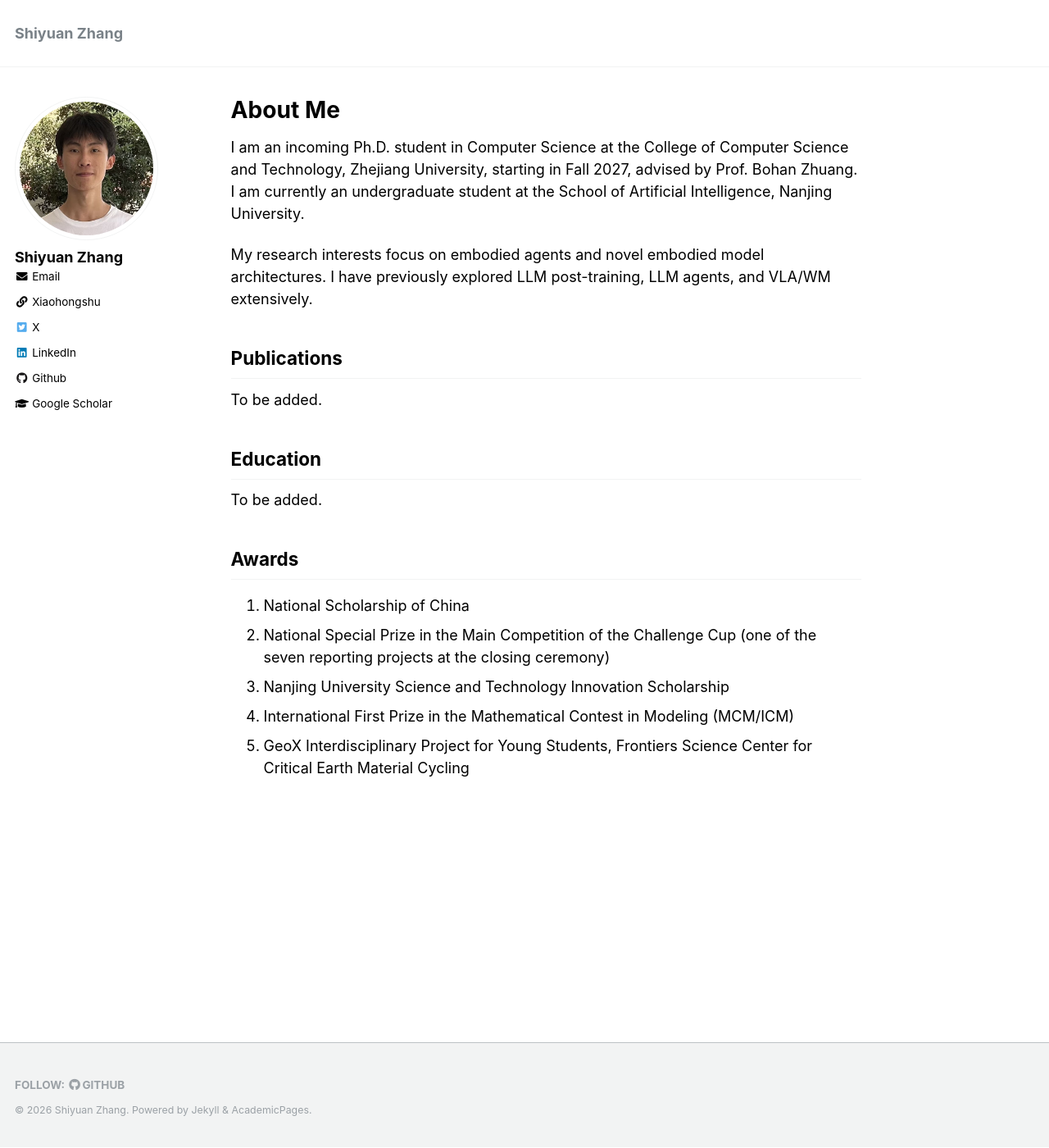
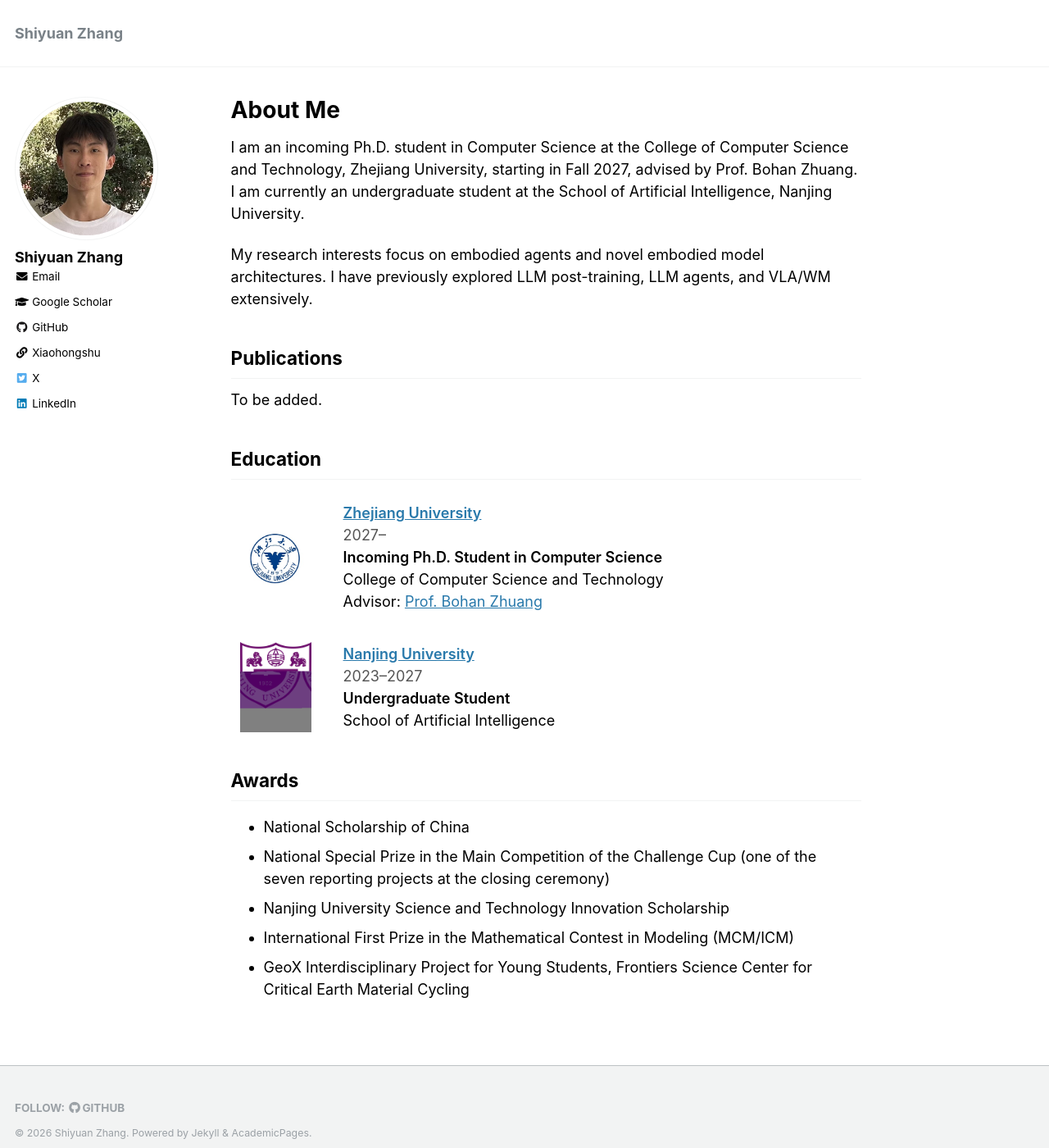
Before and after one commit to shiyuanzhang/shiyuanzhang.github.io, a Jekyll site: the page built from _pages/about.md, in a window 1280 px wide and 1400 px high. Shown: the whole window at 82% size. Built offline with Jekyll 4.4.1, drawn with Linux system fonts in a browser that asks for light colours.

Commit message:
Add university education entries and prioritize Scholar profile

```diff
--- a/_includes/author-profile.html
+++ b/_includes/author-profile.html
@@ -34,6 +34,12 @@
       {% if author.email %}
         <li><a href="mailto:{{ author.email }}"><i class="fas fa-fw fa-envelope" aria-hidden="true"></i> {{ site.data.ui-text[site.locale].email_label | default: "Email" }}</a></li>
       {% endif %}
+      {% if author.googlescholar %}
+        <li><a href="{{ author.googlescholar }}"><i class="fas fa-fw fa-graduation-cap"></i> Google Scholar</a></li>
+      {% endif %}
+      {% if author.github %}
+        <li><a href="https://github.com/{{ author.github }}"><i class="fab fa-fw fa-github" aria-hidden="true"></i> GitHub</a></li>
+      {% endif %}
       {% if author.xiaohongshu %}
         <li><a href="{{ author.xiaohongshu }}"><i class="fas fa-fw fa-link" aria-hidden="true"></i> Xiaohongshu</a></li>
       {% endif %}
@@ -66,9 +72,6 @@
       {% endif %}
       {% if author.bitbucket %}
         <li><a href="https://bitbucket.org/{{ author.bitbucket }}"><i class="fab fa-fw fa-bitbucket" aria-hidden="true"></i> Bitbucket</a></li>
-      {% endif %}
-      {% if author.github %}
-        <li><a href="https://github.com/{{ author.github }}"><i class="fab fa-fw fa-github" aria-hidden="true"></i> Github</a></li>
       {% endif %}
       {% if author.stackoverflow %}
         <li><a href="https://www.stackoverflow.com/users/{{ author.stackoverflow }}"><i class="fab fa-fw fa-stack-overflow" aria-hidden="true"></i> Stackoverflow</a></li>
@@ -106,9 +109,6 @@
       {% if author.vine %}
         <li><a href="https://vine.co/u/{{ author.vine }}"><i class="fab fa-fw fa-vine" aria-hidden="true"></i> Vine</a></li>
       {% endif %}
-      {% if author.googlescholar %}
-        <li><a href="{{ author.googlescholar }}"><i class="fas fa-fw fa-graduation-cap"></i> Google Scholar</a></li>
-      {% endif %}
       {% if author.pubmed %}
         <li><a href="{{ author.pubmed }}"><i class="ai ai-pubmed-square ai-fw"></i> PubMed</a></li>
       {% endif %}
--- a/_pages/about.md
+++ b/_pages/about.md
@@ -25,13 +25,29 @@ To be added.
 ## Education
 {: #education}
 
-To be added.
+{% include experience-entry.html
+  logo="/images/zhejiang-university-logo.png"
+  institution="Zhejiang University"
+  institution_url="https://www.zju.edu.cn/english/"
+  dates="2027–"
+  role="Incoming Ph.D. Student in Computer Science"
+  details="College of Computer Science and Technology<br>Advisor: [Prof. Bohan Zhuang](https://bohanzhuang.github.io/)"
+%}
+
+{% include experience-entry.html
+  logo="/images/nanjing-university-logo.jpg"
+  institution="Nanjing University"
+  institution_url="https://www.nju.edu.cn/en/"
+  dates="2023–2027"
+  role="Undergraduate Student"
+  details="School of Artificial Intelligence"
+%}
 
 ## Awards
 {: #honors}
 
-1. National Scholarship of China
-2. National Special Prize in the Main Competition of the Challenge Cup (one of the seven reporting projects at the closing ceremony)
-3. Nanjing University Science and Technology Innovation Scholarship
-4. International First Prize in the Mathematical Contest in Modeling (MCM/ICM)
-5. GeoX Interdisciplinary Project for Young Students, Frontiers Science Center for Critical Earth Material Cycling
+- National Scholarship of China
+- National Special Prize in the Main Competition of the Challenge Cup (one of the seven reporting projects at the closing ceremony)
+- Nanjing University Science and Technology Innovation Scholarship
+- International First Prize in the Mathematical Contest in Modeling (MCM/ICM)
+- GeoX Interdisciplinary Project for Young Students, Frontiers Science Center for Critical Earth Material Cycling
--- a/assets/css/main.scss
+++ b/assets/css/main.scss
@@ -73,3 +73,8 @@
   .experience-entry__logo img { max-width: 72px; max-height: 72px; }
   .experience-entry--text-only { grid-template-columns: minmax(0, 1fr); }
 }
+
+
+/* Use bullet markers for all content lists, including pasted ordered lists. */
+.page__content ul,
+.page__content ol { list-style-type: disc; }
```
Also changed, not shown: images/nanjing-university-logo.jpg (added), images/zhejiang-university-logo.png (added).
